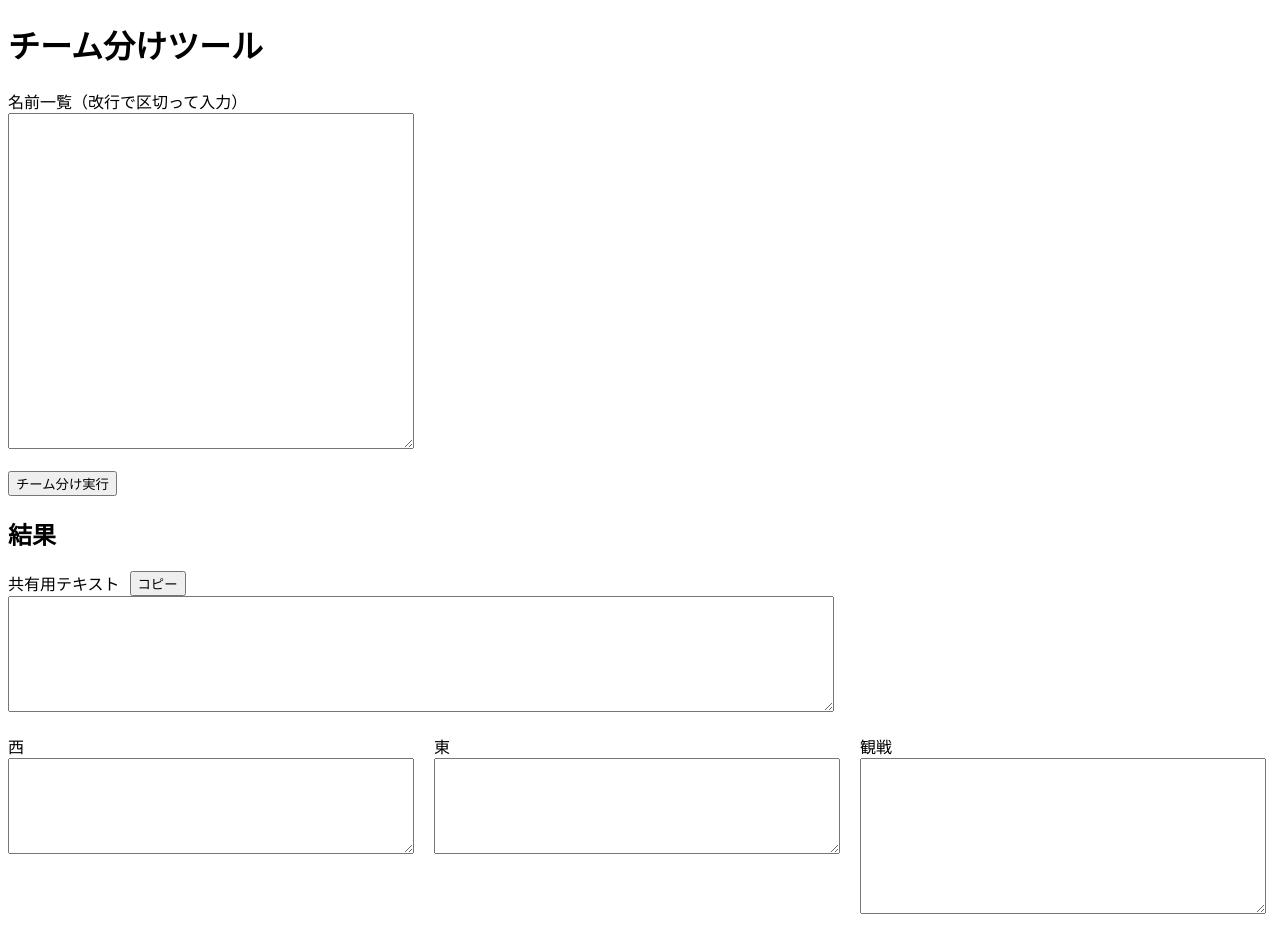
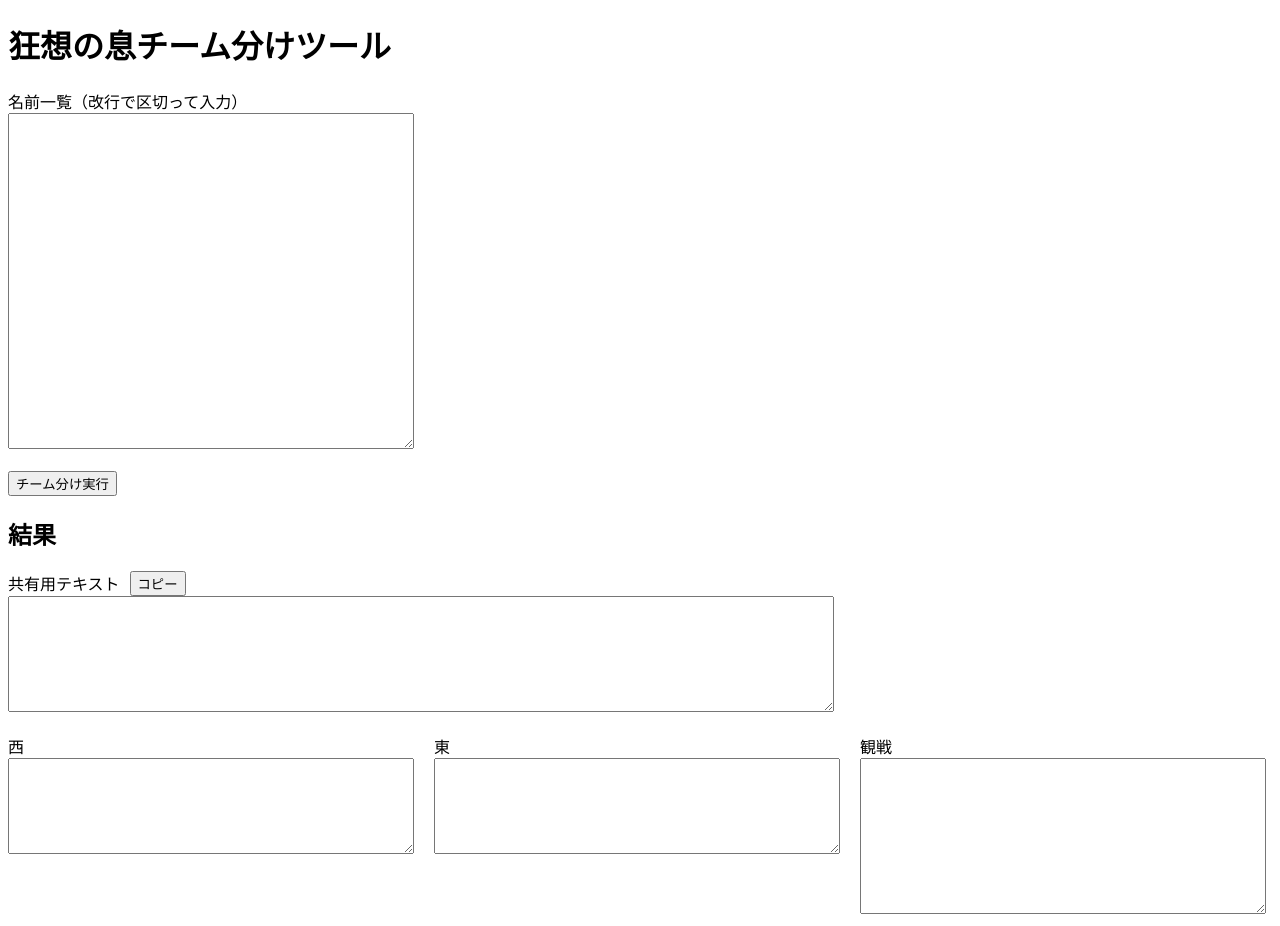
Before and after one commit to YukaiMon/doddgeCustomTeam, a plain HTML site: page index.html in a window 1280 px wide. Drawn offline with Linux system fonts and the light colour scheme.

Commit message:
タイトル変更

```diff
--- a/index.html
+++ b/index.html
@@ -2,7 +2,7 @@
 <html lang="ja">
 <head>
     <meta charset="UTF-8">
-    <title>チーム分けアプリ</title>
+    <title>狂想の息チーム分けアプリ</title>
     <style>
         .container {
             display: flex;
@@ -34,7 +34,7 @@
 
 </head>
 <body>
-    <h1>チーム分けツール</h1>
+    <h1>狂想の息チーム分けツール</h1>
 
     <label for="nameList">名前一覧（改行で区切って入力）</label><br>
     <textarea id="nameList" rows="11"></textarea><br><br>
```
